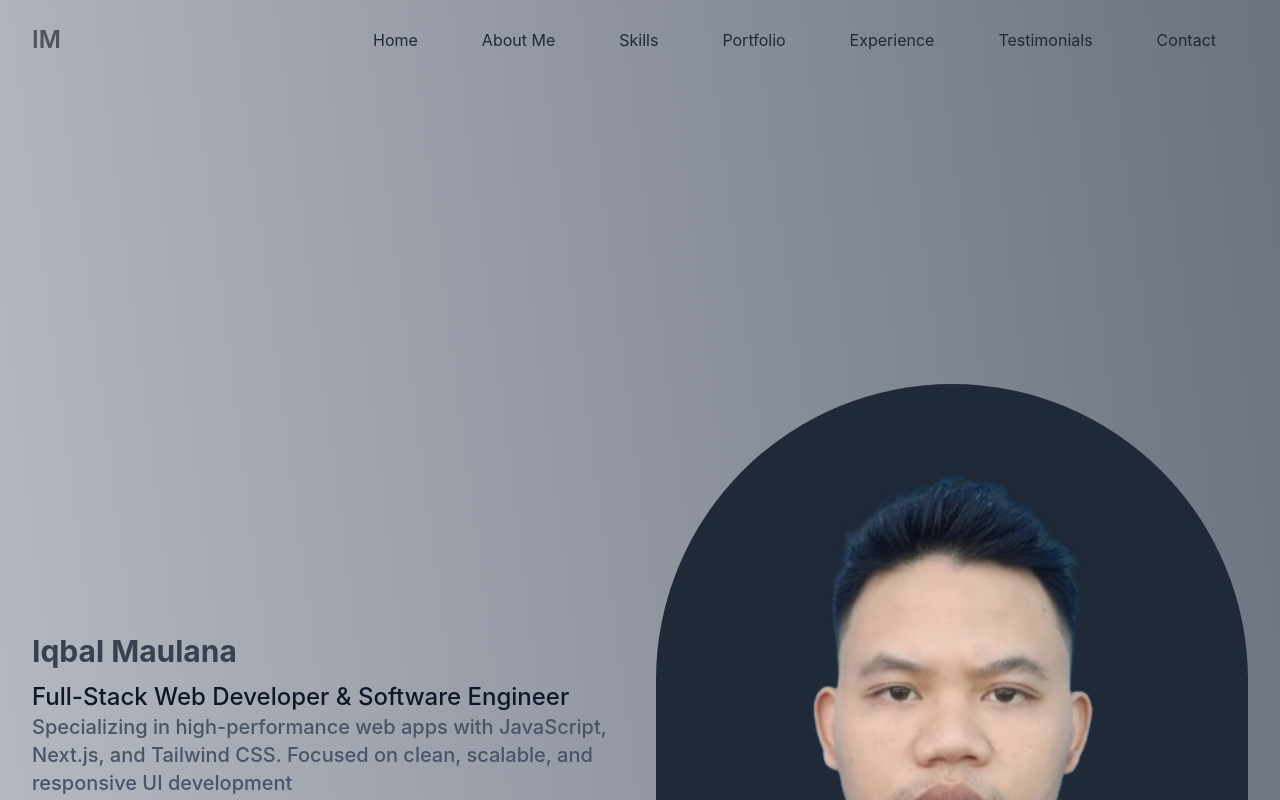
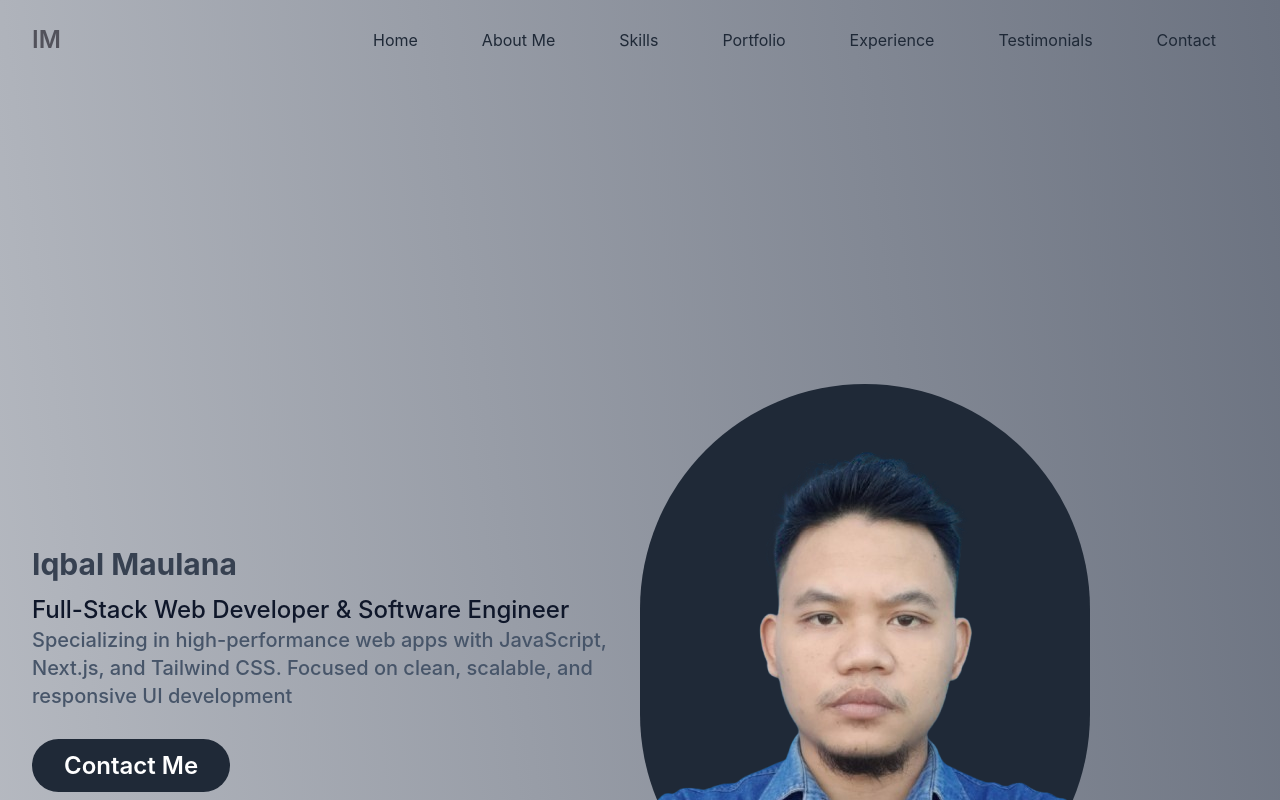
Before and after one commit to ibunx17/profile-app, a Next.js app: page / in a window 1280 px wide. Shown: the top 800 px of the page. Built offline with nearby package versions, Linux system fonts and the light colour scheme.

Commit message:
optimizing

```diff
--- a/src/components/sections/Hero/index.tsx
+++ b/src/components/sections/Hero/index.tsx
@@ -45,7 +45,7 @@ export default function Hero() {
                         <a href="#contact" className="text-base font-semibold text-white bg-gray-800 py-3 px-8 rounded-full
                         hover:bg-gray-500 transition duration-300 ease-in-out md:text-xl lg:text-2xl">Contact Me</a>
                     </motion.div>
-                    <motion.div
+                    {/* <motion.div
                         className="w-full self-end px-4 lg:w-1/2"
                         initial={{ x: '100%', opacity: 0 }}
                         animate={isSectionVisible ? { x: 0, opacity: 1 } : { x: '100%', opacity: 0 }}
@@ -53,7 +53,7 @@ export default function Hero() {
                         whileTap={{ scale: 0.95 }}
                         drag
                         dragConstraints={{ left: 0, right: 0, top: 0, bottom: 0 }}
-                        transition={{ duration: 1.5, ease: "easeInOut", type:"spring" }}>
+                        transition={{ duration: 1.5, ease: "easeInOut", type:"spring" }}> */}
                         <div className="mt-10 lg:mt-0 lg:right-0">
                             <Image
                                 src="/iqbal-maulana-pp.png"
@@ -69,7 +69,7 @@ export default function Hero() {
                                 blurDataURL="/path/to/low-quality-image.jpg"
                             />
                         </div>
-                    </motion.div>
+                    {/* </motion.div> */}
                 </div>
             </div>
         </div>
```
